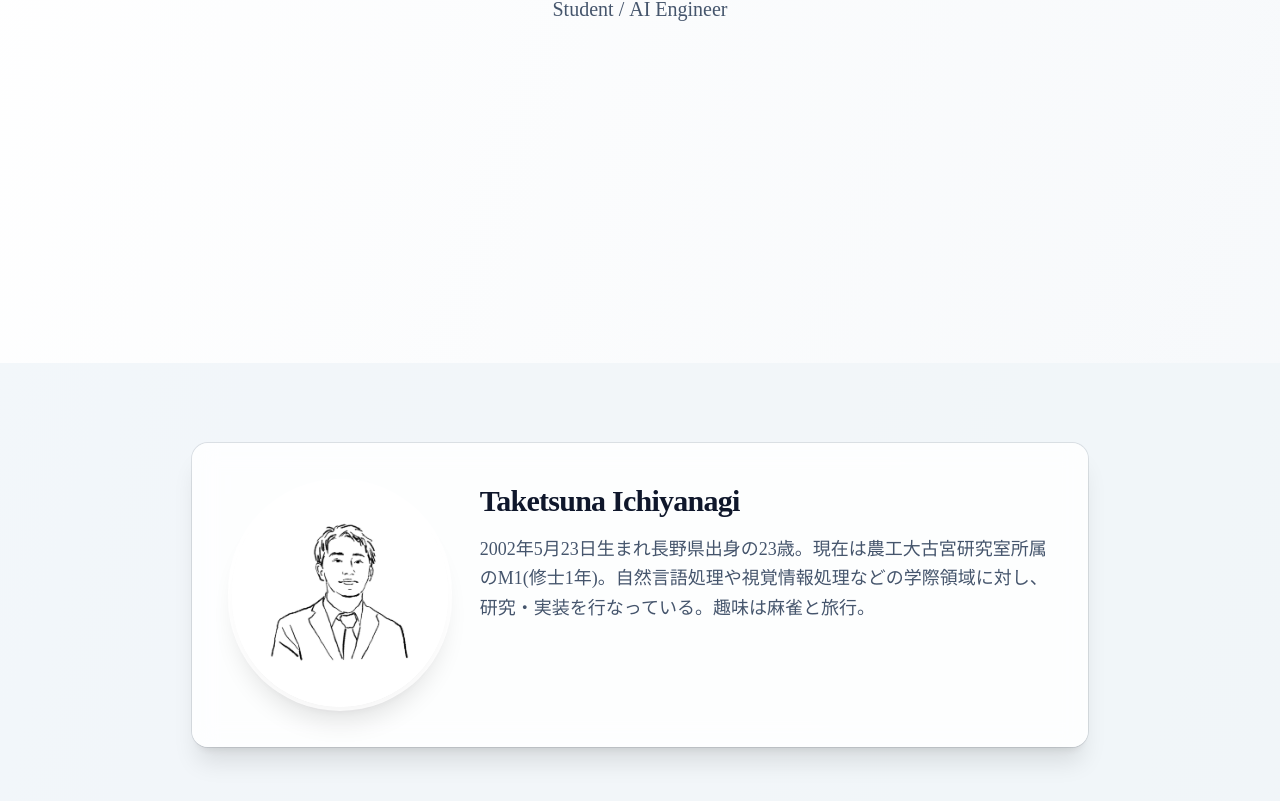
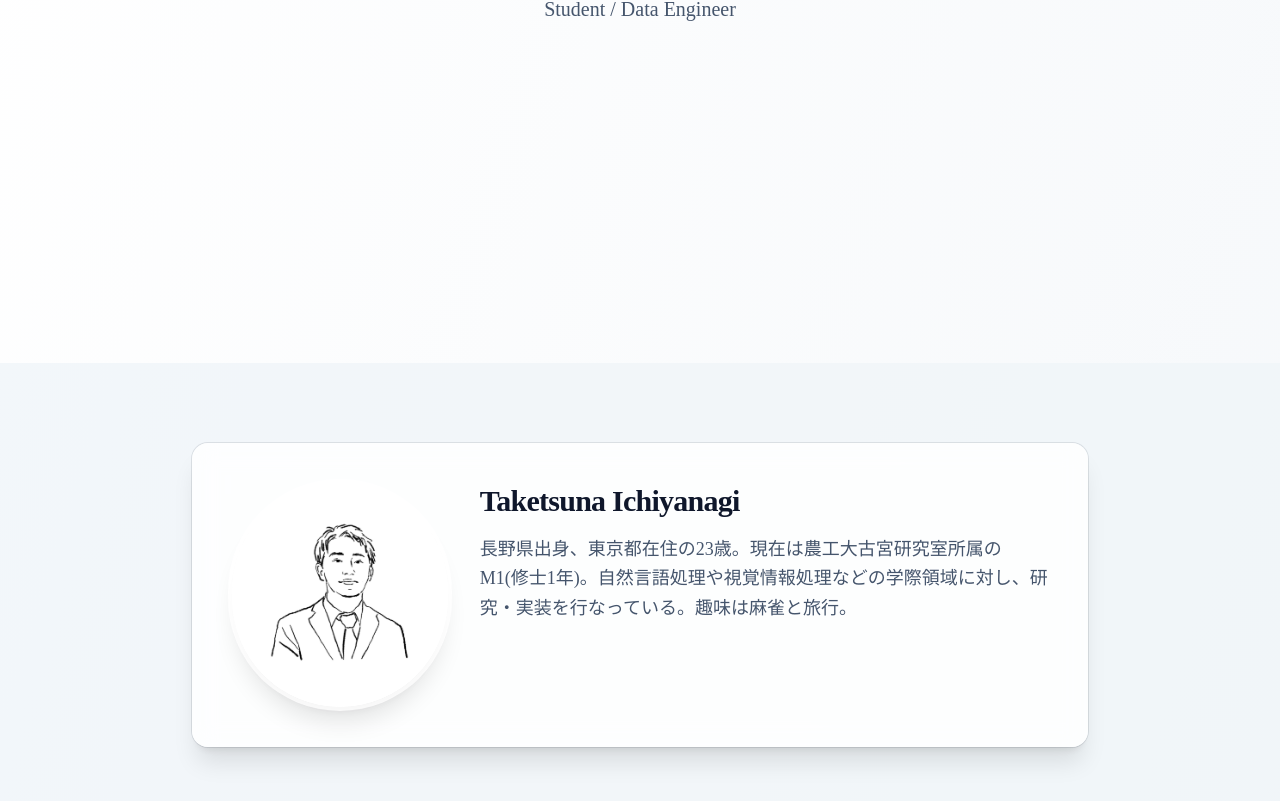
Before and after one commit to icyng/Portfolio, a React (Vite) app: page / in a window 1280 px wide. Shown: the part 437-1238 px from the top of the page. Built offline with nearby package versions, Linux system fonts and the light colour scheme.

Commit message:
Update profile

```diff
--- a/src/content.jsx
+++ b/src/content.jsx
@@ -6,12 +6,12 @@ import ava from './assets/ava.png';
 export default {
     hero: {
         name: 'Taketsuna Ichiyanagi',
-        tagline: 'Student / AI Engineer',
+        tagline: 'Student / Data Engineer',
     },
     intro: {
         avatar: ava,
         name: 'Taketsuna Ichiyanagi',
-        description: '2002年5月23日生まれ長野県出身の23歳。現在は農工大古宮研究室所属のM1(修士1年)。自然言語処理や視覚情報処理などの学際領域に対し、研究・実装を行なっている。趣味は麻雀と旅行。'
+        description: '長野県出身、東京都在住の23歳。現在は農工大古宮研究室所属のM1(修士1年)。自然言語処理や視覚情報処理などの学際領域に対し、研究・実装を行なっている。趣味は麻雀と旅行。'
     },
     ownedSkills : [
         { icon: <FaCuttlefish />, label: 'C' },
```
